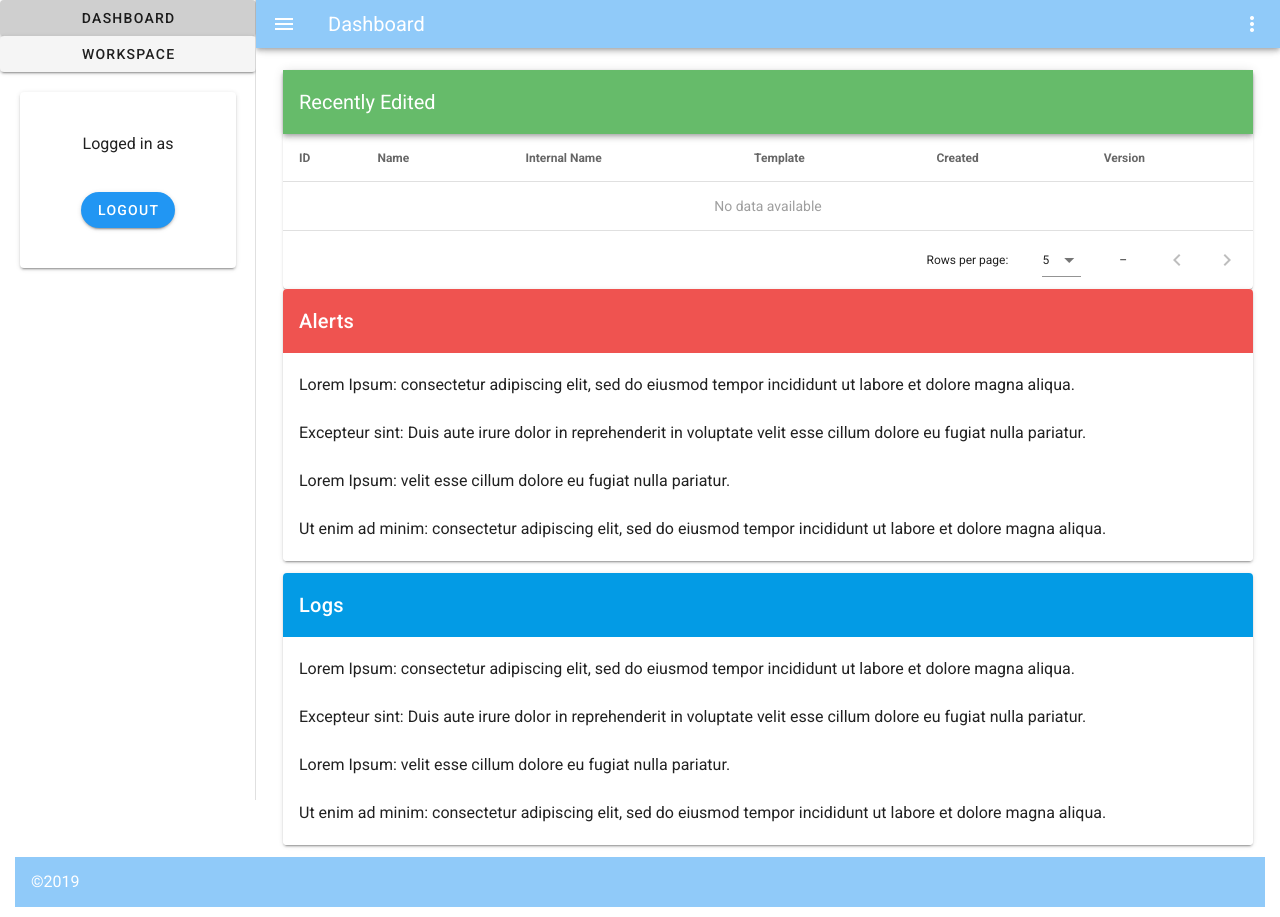
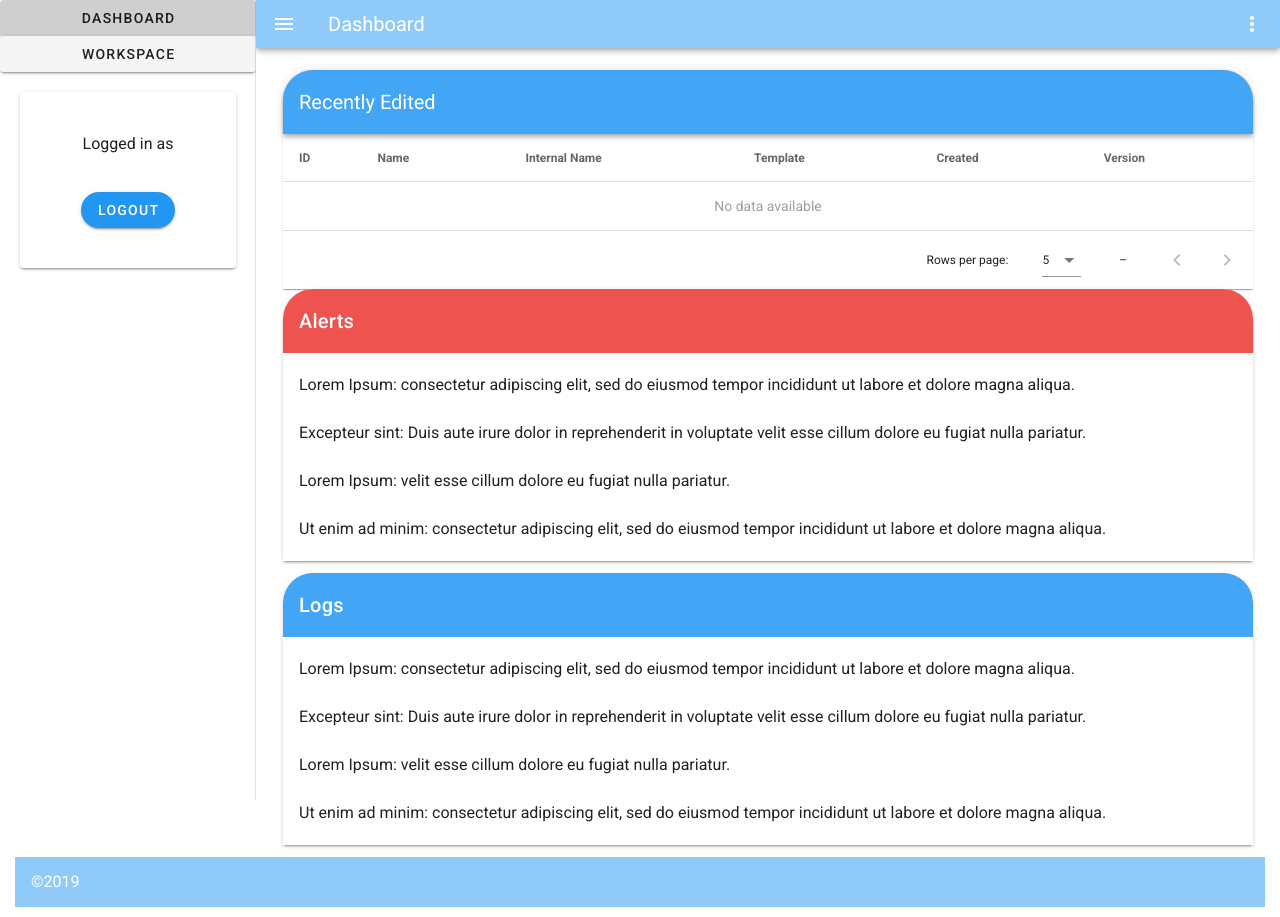
Before and after one commit to iingles/isaac-ingles-3790-final, a Vue app: page / in a window 1280 px wide. Built offline with nearby package versions, Linux system fonts and the light colour scheme.

Commit message:
changed styles on cards in dashboard and logs

```diff
--- a/src/views/Dashboard.vue
+++ b/src/views/Dashboard.vue
@@ -6,10 +6,10 @@
             :headers="headers"
 
             :items-per-page="5"
-            class="elevation-1"
+            class="elevation-1 v-card"
             >
             <template v-slot:top>
-                <v-toolbar class="green lighten-1 white--text">
+                <v-toolbar class="blue lighten-1 white--text">
                     <v-toolbar-title>Recently Edited</v-toolbar-title>
                     <v-spacer></v-spacer>
                 </v-toolbar>
@@ -22,7 +22,7 @@
             make them their own components -- depending on how complicated they get
              -->
             <v-col>
-                <v-card class="card-title">
+                <v-card class="rounded-card" to="/logs">
                     <v-card-title class="red lighten-1 white--text" >Alerts</v-card-title>
                     <v-list>
                         <v-list-item>Lorem Ipsum: consectetur adipiscing elit, sed do eiusmod tempor incididunt ut labore et dolore magna aliqua.</v-list-item>
@@ -36,8 +36,8 @@
         <v-spacer></v-spacer>
         <v-row>
             <v-col>
-                <v-card class="card-title">
-                    <v-card-title class="light-blue darken-1 white--text">Logs</v-card-title>
+                <v-card class="rounded-card" to="/logs">
+                    <v-card-title class="blue lighten-1 white--text">Logs</v-card-title>
                     <v-list>
                         <v-list-item>Lorem Ipsum: consectetur adipiscing elit, sed do eiusmod tempor incididunt ut labore et dolore magna aliqua.</v-list-item>
                         <v-list-item>Excepteur sint: Duis aute irure dolor in reprehenderit in voluptate velit esse cillum dolore eu fugiat nulla pariatur. </v-list-item>
@@ -78,6 +78,9 @@ export default {
 </script>
 
 <style scoped>
+.v-card {
+    border-radius: 30px 30px 0 0!important;
+}
 .slide-enter-active {
     animation: slide-in 200ms ease-out forwards;
 }
--- a/src/views/Logs.vue
+++ b/src/views/Logs.vue
@@ -4,7 +4,7 @@
         <v-row>
             <!-- I can set these up to get the data from elsewhere -->
             <v-col lg="12" md="12" sm="12" xs="12">
-                <v-card >
+                <v-card class="v-card blue lighten-1">
                     <v-card-title class="card-title">Statistics</v-card-title>
                     <v-container fluid>
                         <v-sparkline
@@ -43,7 +43,7 @@
             make them their own components -- depending on how complicated they get
              -->
             <v-col>
-                <v-card class="card-title">
+                <v-card class="v-card red lighten-1">
                     <v-card-title>Alerts</v-card-title>
                     <v-list>
                         <v-list-item>Lorem Ipsum: consectetur adipiscing elit, sed do eiusmod tempor incididunt ut labore et dolore magna aliqua.</v-list-item>
@@ -56,7 +56,7 @@
         </v-row>
         <v-row>
             <v-col>
-                <v-card class="card-title">
+                <v-card class="v-card blue lighten-1">
                     <v-card-title>Logs</v-card-title>
                     <v-list>
                         <v-list-item>Lorem Ipsum: consectetur adipiscing elit, sed do eiusmod tempor incididunt ut labore et dolore magna aliqua.</v-list-item>
@@ -77,9 +77,8 @@ export default {
 </script>
 
 <style scoped>
-    .card-title {
-        background: navy;
-        color: #fff;
+    .v-card {
+        border-radius: 30px 30px 0 0!important;
     }
     .card-row {
         width: 100%;
```
